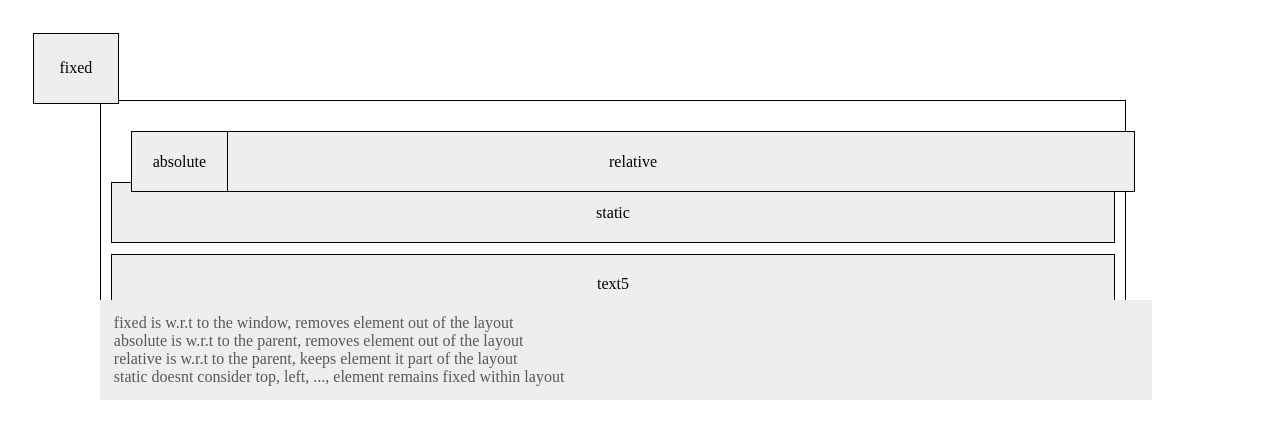
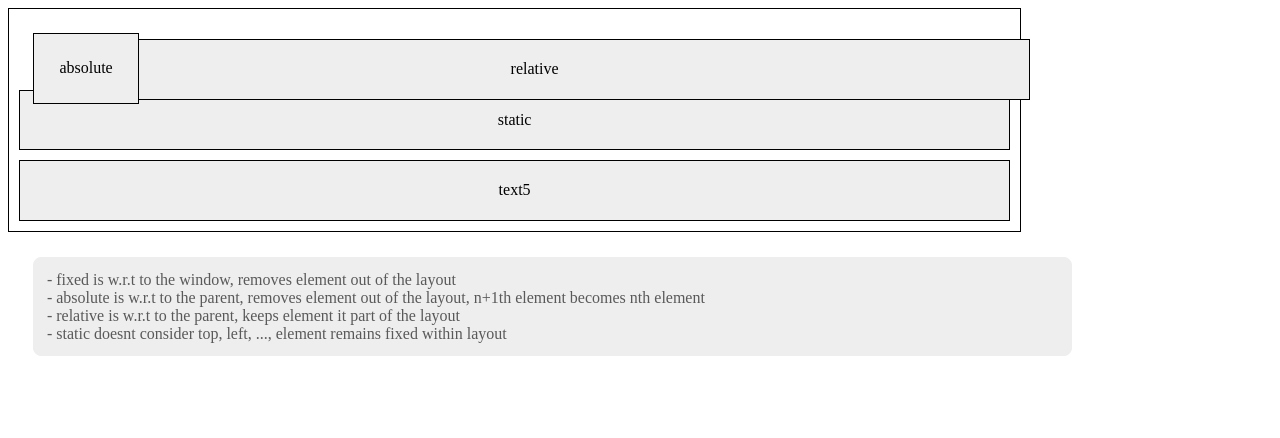
Before and after one commit to vinodsanthanam/learn_css, a plain HTML site: page positioning.html in a window 1280 px wide. Drawn offline with Linux system fonts and the light colour scheme.

Commit message:
added comments section for grid and positioning

```diff
--- /dev/null
+++ b/main.css
@@ -0,0 +1,11 @@
+.content {
+  background: #eee;
+  border: 1px solid;
+  border-color: #eee;
+  padding: 1%;
+  width: 80%;
+  color: #595959;
+  font-family: 'Gotham 4r';
+  margin: 2%;
+  border-radius: 8px;
+}
--- a/positioning.html
+++ b/positioning.html
@@ -1,9 +1,13 @@
 <html>
 
 <head>
+  <link rel="stylesheet" href="main.css">
   <style>
     body {
       box-sizing: border-box;
+    }
+    .grid {
+      width: 100%;
     }
     .box {
       border: 1px solid;
@@ -33,28 +37,17 @@
       position: fixed;
     }
     .parent {
-      position: fixed;
+      position: static;
       top: 100;
       border: 1px solid;
       left: 100;
       width: 80%;
     }
-    .content {
-      background: #eee;
-      top: 300;
-      left: 100;
-      border: 1px solid;
-      border-color: #eee;
-      padding: 1%;
-      width: 80%;
-      position: fixed;
-      color: #595959;
-      font-family: 'Gotham 4r';
-    }
   </style>
 </head>
 
 <body>
+  <div class="grid">
     <div class="parent">
       <div class="box absolute pos">absolute</div>
       <div class="box relative pos">relative</div>
@@ -63,10 +56,12 @@
       <div class="box">text5</div>
     </div>
     <div class="content">
-    fixed is w.r.t to the window, removes element out of the layout
-    <br>absolute is w.r.t to the parent, removes element out of the layout
-    <br>relative is w.r.t to the parent, keeps element it part of the layout
-    <br>static doesnt consider top, left, ..., element remains fixed within layout
+      - fixed is w.r.t to the window, removes element out of the layout
+      <br>- absolute is w.r.t to the parent, removes element out of the layout, n+1th
+      element becomes nth element
+      <br>- relative is w.r.t to the parent, keeps element it part of the layout
+      <br>- static doesnt consider top, left, ..., element remains fixed within layout
+    </div>
   </div>
 </body>
 
```
Also changed, not shown: grid.html (+14 -4 lines). Lines whose indentation alone changed are shown as unchanged.
